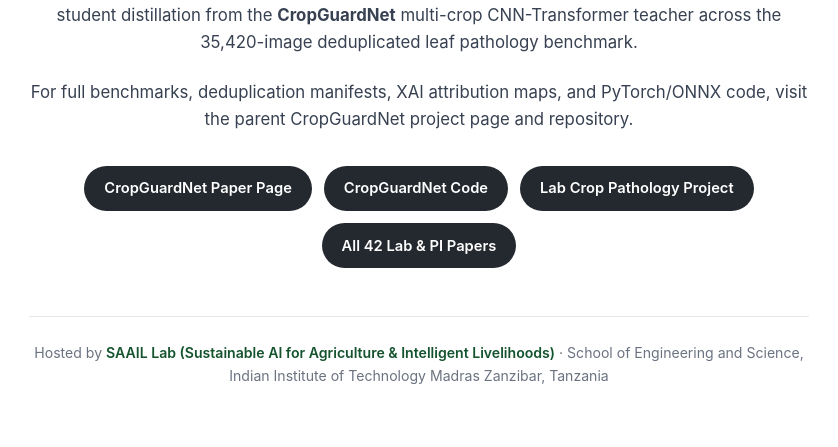
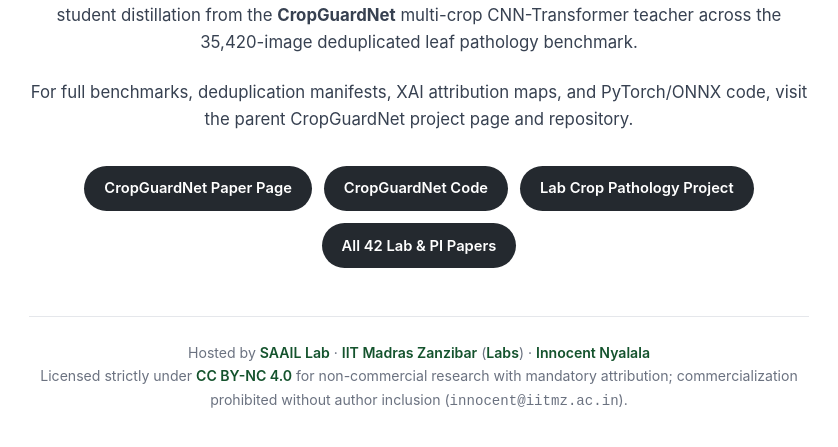
Before and after one commit to saaillab/CropKD-Net, a plain HTML site: page docs/index.html in a window 1280 px wide. Shown: the part 199-646 px from the top of the page, without its empty margins (221-1059 px from the left). Drawn offline with Linux system fonts and the light colour scheme.

Commit message:
Switch license to CC BY-NC 4.0 and add IITMZ institutional attribution

```diff
--- a/docs/index.html
+++ b/docs/index.html
@@ -42,7 +42,8 @@
       <a class="btn" href="https://saaillab.github.io/publications/">All 42 Lab &amp; PI Papers</a>
     </div>
     <footer class="foot">
-      Hosted by <a href="https://saaillab.github.io/">SAAIL Lab (Sustainable AI for Agriculture &amp; Intelligent Livelihoods)</a> · School of Engineering and Science, Indian Institute of Technology Madras Zanzibar, Tanzania
+      Hosted by <a href="https://saaillab.github.io/">SAAIL Lab</a> · <a href="https://www.iitmz.ac.in/">IIT Madras Zanzibar</a> (<a href="https://www.iitmz.ac.in/labs">Labs</a>) · <a href="https://www.iitmz.ac.in/schools/engineering-and-science/faculty/prof-innocent-nyalala">Innocent Nyalala</a><br />
+      Licensed strictly under <a href="https://creativecommons.org/licenses/by-nc/4.0/" target="_blank" rel="noopener">CC BY-NC 4.0</a> for non-commercial research with mandatory attribution; commercialization prohibited without author inclusion (<code>innocent@iitmz.ac.in</code>).
     </footer>
   </main>
 </body>
```
Also changed, not shown: 3 other files.
